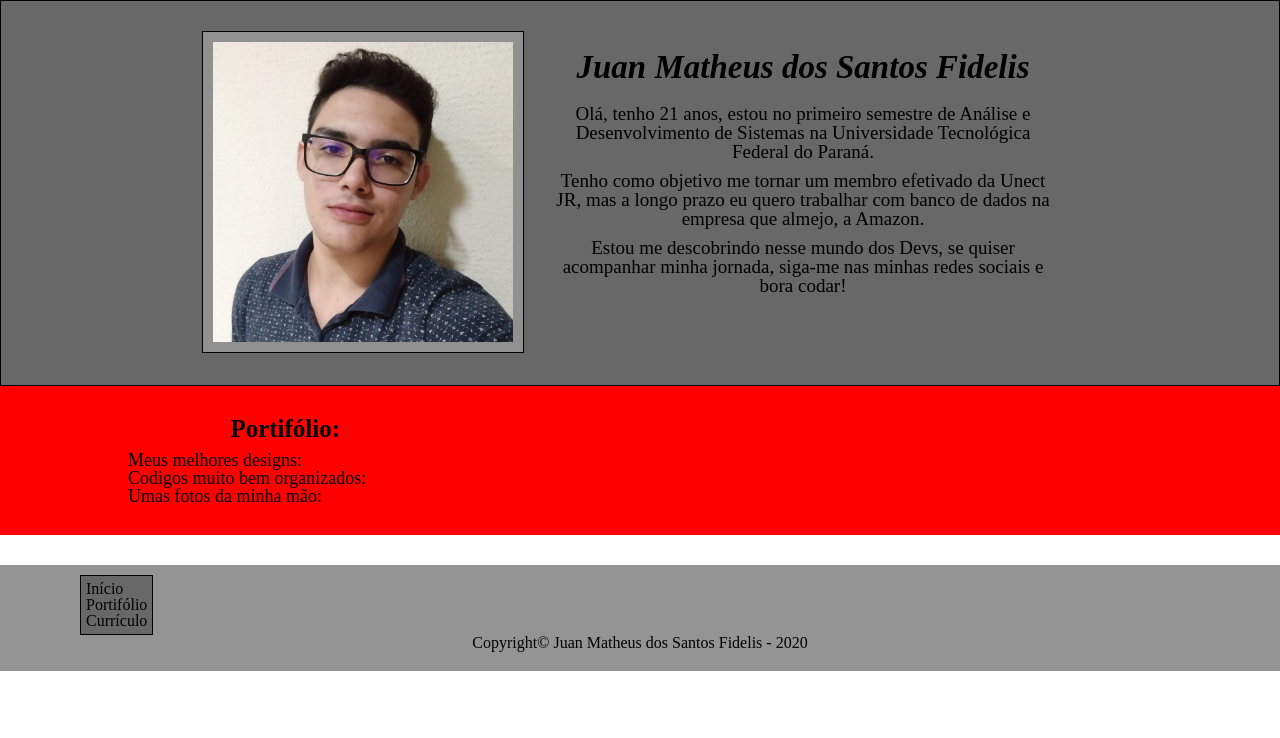
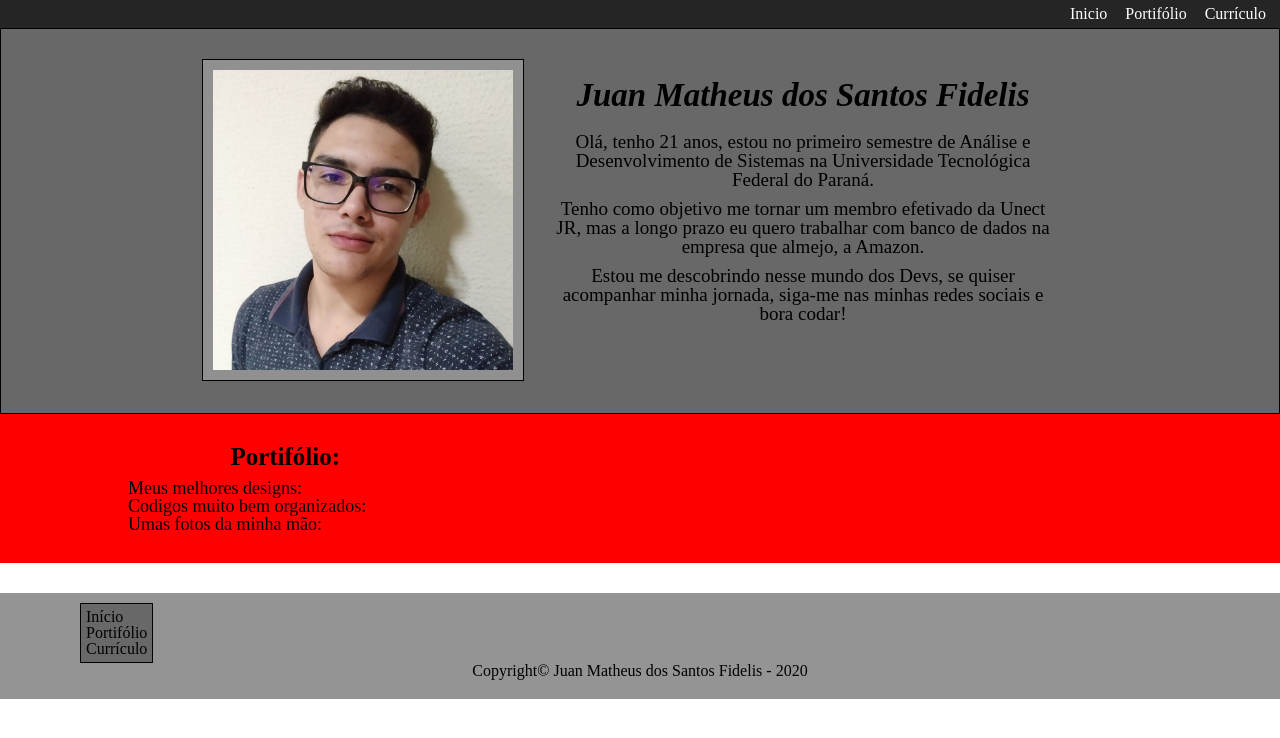
Before and after one commit to juan9000/site_pessoal, a plain HTML site: page index.html in a window 1280 px wide. Drawn offline with Linux system fonts and the light colour scheme.

Commit message:
adicionado o menu fixo no topo

```diff
--- a/index.html
+++ b/index.html
@@ -9,7 +9,9 @@
 </head>
 <body>
     <header>
-
+        <p>Inicio</p>
+        <p>Portifólio</p>
+        <p>Currículo</p>
     </header>
 
     <main>
--- a/style.css
+++ b/style.css
@@ -1,3 +1,22 @@
+body{
+    padding-top: 28px;
+}
+
+header{
+    background-color: #252525;
+    padding: 6px 0;
+    position: fixed;
+    top: 0;
+    width: 100%;
+    text-align: right;
+}
+
+header p{
+    display: inline-block;
+    color: white;
+    padding-right: 14px;
+}
+
 .apresentacao{
     margin: 0 0;
     background-color:#686868;
```
